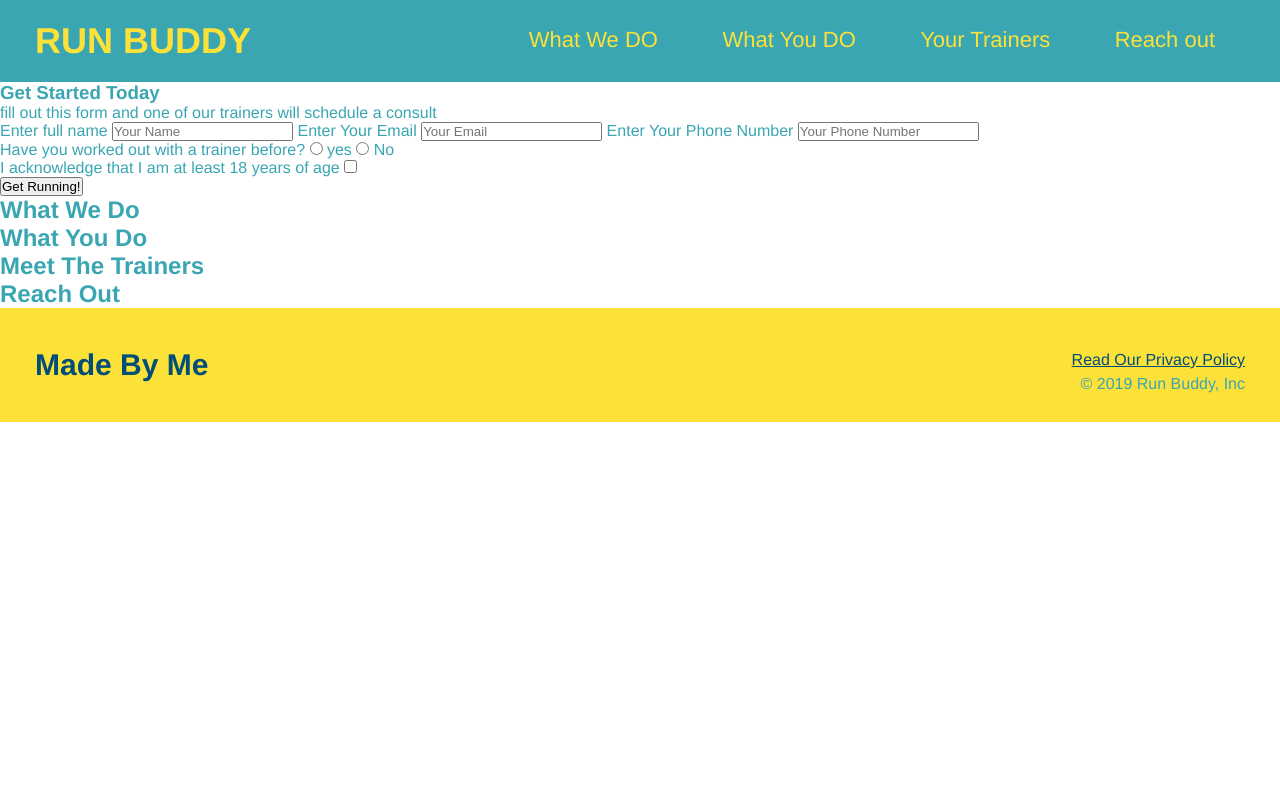
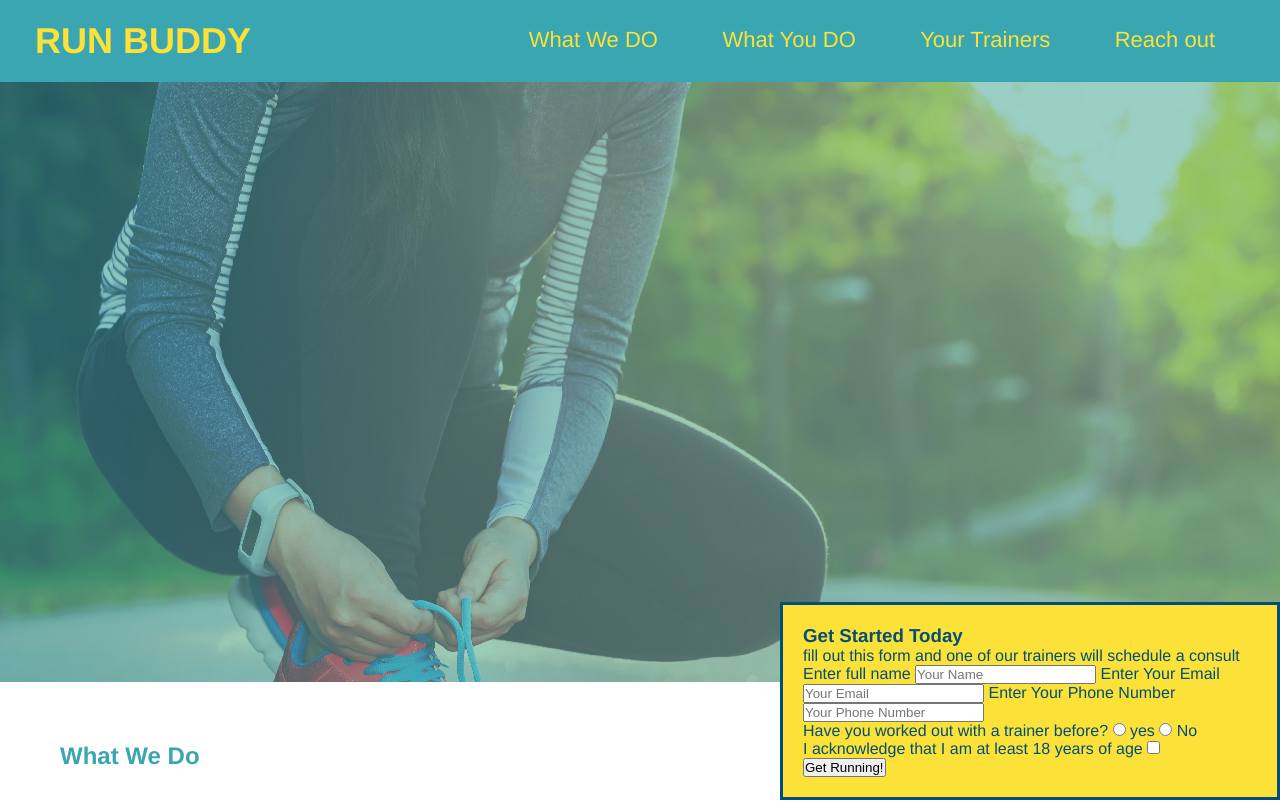
Before and after one commit to ReubenGenkin/run_buddy, a plain HTML site: page index.html in a window 1280 px wide. Shown: the top 803 px of the page. Drawn offline with Linux system fonts and the light colour scheme.

Commit message:
changes to stylesheet

```diff
--- a/assets/css/style.css
+++ b/assets/css/style.css
@@ -1,9 +1,38 @@
+
 * {
     margin: 0;
     padding: 0;
     box-sizing: border-box;
 }
 
+/*  HERO */
+
+section {
+    padding: 60px;
+}
+
+.hero-form {
+    background-color: #fce138;
+    padding: 20px;
+    width: 500px;
+    color: #024e76;
+    border-style: solid;
+    border-width: 3px;
+    border-color: #024e76;
+    position: absolute;
+    bottom: 0px;
+    right: 0px;
+}
+
+
+
+/* hero style start */
+.hero {
+    background-image: url("../images/hero-bg.jpg");
+    height: 600px;
+}
+
+/* hero style end */
 
 /* Header */
 
--- a/index.html
+++ b/index.html
@@ -1,5 +1,6 @@
 <!DOCTYPE html>
 <html lan="en">
+
 <head>
     <meta charset="UTF-8">
     <title>Run Buddy</title>
@@ -36,8 +37,8 @@
     </header>
 
     <!-- hero/jumbotron-->
-        <section>
-            <div>
+    <section class="hero">
+        <div class="hero-form">
             <h3>Get Started Today</h3>
 
             <P>fill out this form and one of our trainers will schedule a consult</P>
@@ -46,13 +47,13 @@
 
             <form>
                 <label for="name">Enter full name</label>
-                    <input type="text" placeholder="Your Name" name="name" id="name"/>
+                <input type="text" placeholder="Your Name" name="name" id="name" />
 
                 <label for="email">Enter Your Email</label>
-                    <input type="email" placeholder="Your Email" name="Email" id="email"/>
+                <input type="email" placeholder="Your Email" name="Email" id="email" />
 
                 <label for="phoneNumber">Enter Your Phone Number</label>
-                    <input type="tel" placeholder="Your Phone Number" name="Phone number" id="phoneNumber"/>
+                <input type="tel" placeholder="Your Phone Number" name="Phone number" id="phoneNumber" />
 
                 <!--    Radio Buttons   -->
 
```
Also changed, not shown: assets/images/hero-bg.jpg (added). Lines whose indentation alone changed are shown as unchanged.
